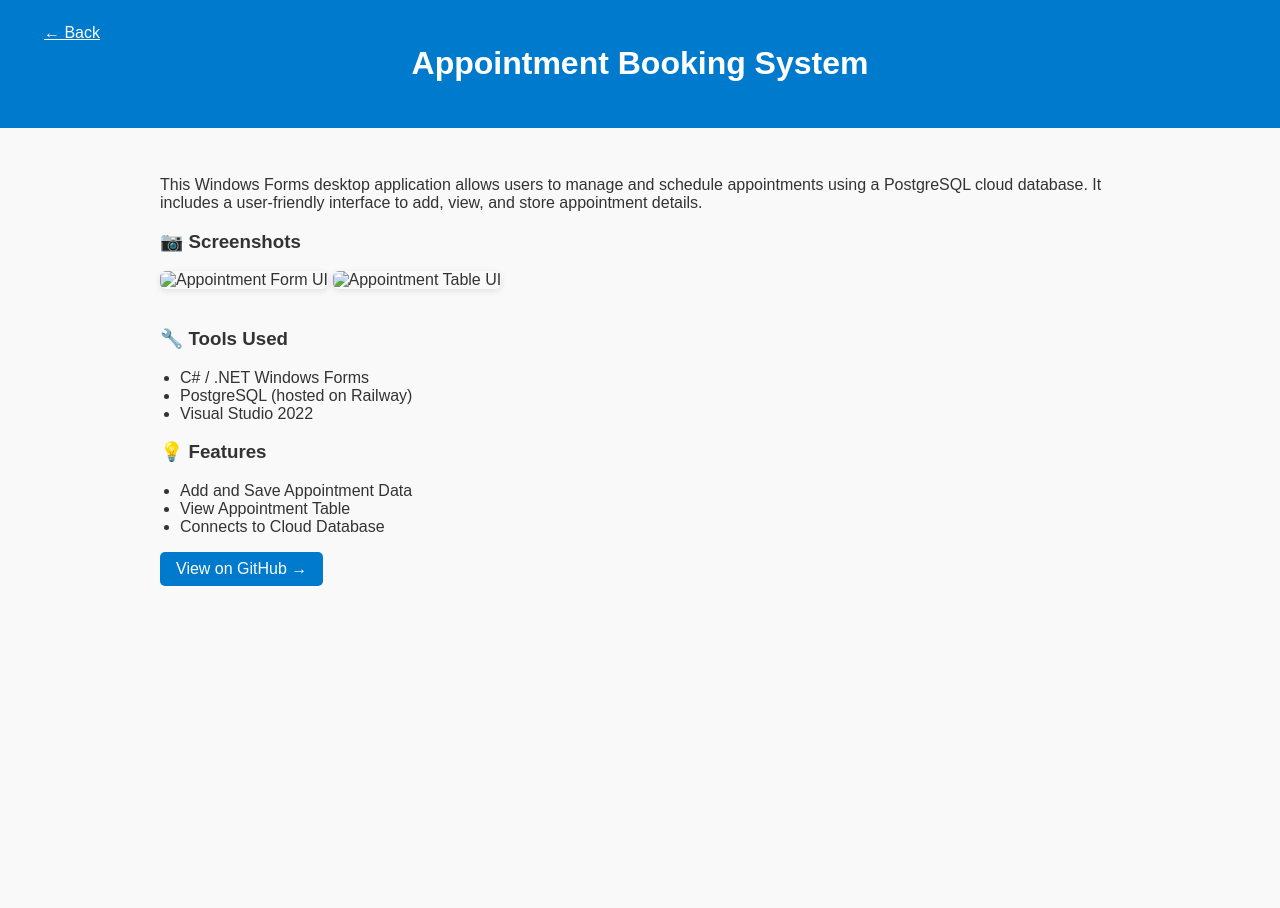
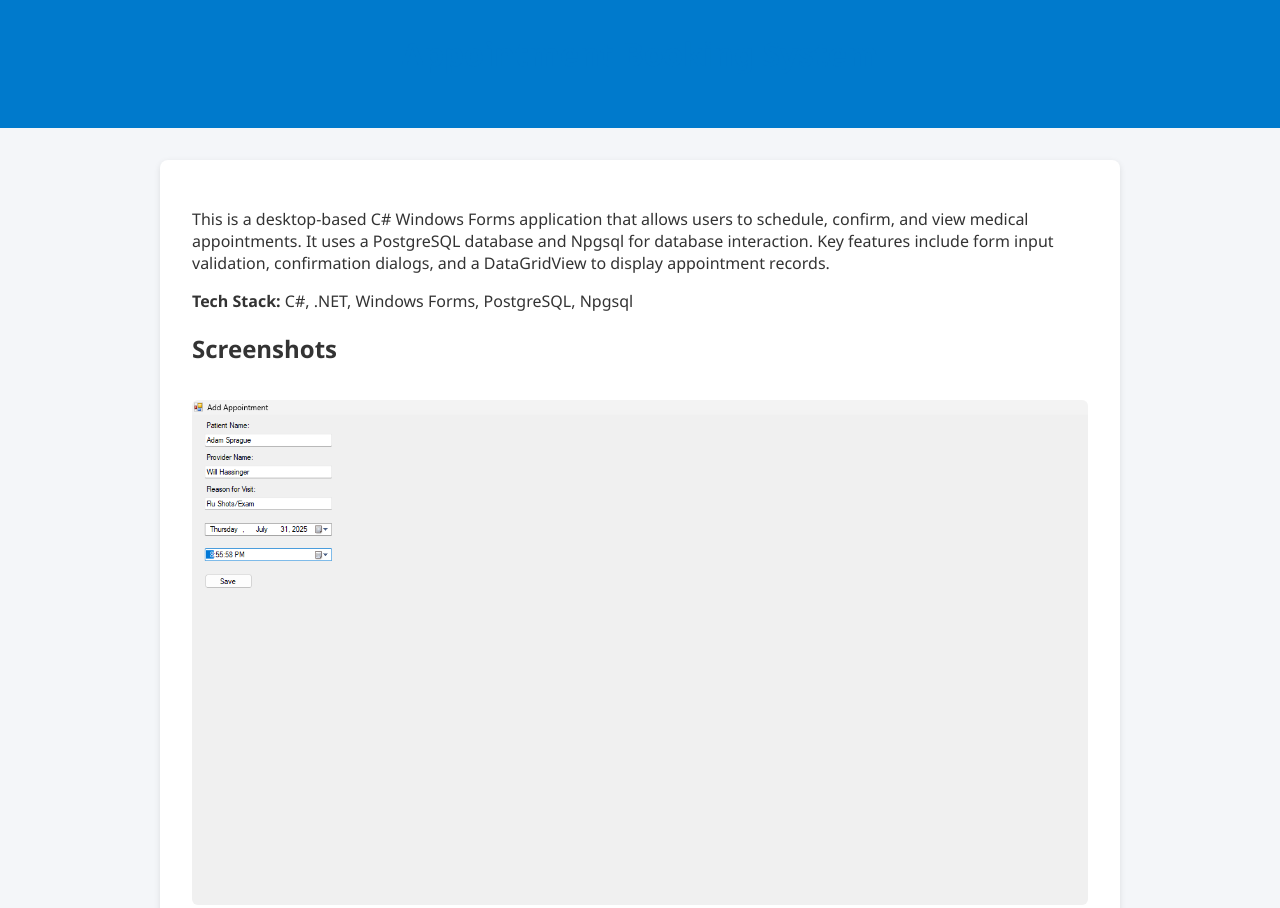
Before and after one commit to MTariq2023/MohammedTariq.github.io, a plain HTML site: page appointment-system.html in a window 1280 px wide. Shown: the top 908 px of the page. Before the commit the page ends 800 px from the top, so only its background shows below. Drawn offline with Linux system fonts and the light colour scheme.

Commit message:
Update appointment-system.html

```diff
--- a/appointment-system.html
+++ b/appointment-system.html
@@ -2,83 +2,95 @@
 <html lang="en">
 <head>
   <meta charset="UTF-8" />
-  <title>Appointment Booking System</title>
-  <link rel="stylesheet" href="../css/style.css" />
+  <meta name="viewport" content="width=device-width, initial-scale=1.0"/>
+  <title>Appointment Booking System | Mohammed Tariq</title>
   <style>
     body {
-      font-family: Arial, sans-serif;
       margin: 0;
-      padding: 0;
-      background-color: #f9f9f9;
+      font-family: 'Segoe UI', Tahoma, Geneva, Verdana, sans-serif;
+      background-color: #f4f6f9;
       color: #333;
     }
+
     header {
       background-color: #007acc;
       color: white;
-      padding: 1.5rem;
+      padding: 2rem;
       text-align: center;
     }
-    header a {
-      color: white;
-      text-decoration: underline;
-      float: left;
-      margin-left: 20px;
-    }
+
     .container {
       max-width: 960px;
       margin: 0 auto;
       padding: 2rem;
     }
-    img {
+
+    h1 {
+      color: #007acc;
+      margin-top: 0;
+    }
+
+    .project-details {
+      background: white;
+      padding: 2rem;
+      border-radius: 8px;
+      box-shadow: 0 2px 6px rgba(0,0,0,0.1);
+    }
+
+    .project-details img {
       max-width: 100%;
       border-radius: 6px;
-      box-shadow: 0 2px 6px rgba(0, 0, 0, 0.1);
-      margin-bottom: 20px;
+      margin: 15px 0;
     }
-    ul {
-      padding-left: 20px;
+
+    .button {
+      display: inline-block;
+      margin: 15px 10px 0 0;
+      background-color: #007acc;
+      color: white;
+      padding: 10px 16px;
+      border-radius: 5px;
+      text-decoration: none;
+      font-weight: bold;
     }
-    .btn {
-      display: inline-block;
-      background: #007acc;
-      color: #fff;
-      padding: 0.5rem 1rem;
-      text-decoration: none;
-      border-radius: 5px;
+
+    .button:hover {
+      background-color: #005f99;
     }
-    .btn:hover {
-      background: #005fa3;
+
+    footer {
+      text-align: center;
+      padding: 1rem;
+      background-color: #e0e0e0;
+      margin-top: 3rem;
     }
   </style>
 </head>
 <body>
+
   <header>
-    <a href="../index.html">← Back</a>
     <h1>Appointment Booking System</h1>
   </header>
 
   <div class="container">
-    <p>This Windows Forms desktop application allows users to manage and schedule appointments using a PostgreSQL cloud database. It includes a user-friendly interface to add, view, and store appointment details.</p>
+    <div class="project-details">
+      <p>This is a desktop-based C# Windows Forms application that allows users to schedule, confirm, and view medical appointments. It uses a PostgreSQL database and Npgsql for database interaction. Key features include form input validation, confirmation dialogs, and a DataGridView to display appointment records.</p>
 
-    <h3>📷 Screenshots</h3>
-    <img src="../images/appointment-form.png" alt="Appointment Form UI">
-    <img src="../images/appointment-table.png" alt="Appointment Table UI">
+      <p><strong>Tech Stack:</strong> C#, .NET, Windows Forms, PostgreSQL, Npgsql</p>
 
-    <h3>🔧 Tools Used</h3>
-    <ul>
-      <li>C# / .NET Windows Forms</li>
-      <li>PostgreSQL (hosted on Railway)</li>
-      <li>Visual Studio 2022</li>
-    </ul>
+      <h2>Screenshots</h2>
+      <img src="images/appointment-1.png" alt="Appointment Form Screenshot">
+      <img src="images/appointment-2.png" alt="Appointment Saved Screenshot">
+      <img src="images/appointment-3.png" alt="Database Table Screenshot">
 
-    <h3>💡 Features</h3>
-    <ul>
-      <li>Add and Save Appointment Data</li>
-      <li>View Appointment Table</li>
-      <li>Connects to Cloud Database</li>
-    </ul>
+      <a class="button" href="https://github.com/MohammedTariq/AppointmentSystem" target="_blank">View on GitHub</a>
+      <a class="button" href="index.html">← Back to Portfolio</a>
+    </div>
+  </div>
 
-    <a href="https://github.com/MohammedTariq/appointment-system" target="_blank" class="btn">View on GitHub →</a>
-  </div>
+  <footer>
+    &copy; 2025 Mohammed Tariq · <a href="mailto:mohammed1645tariq@gmail.com">Email Me</a> · <a href="https://github.com/MohammedTariq" target="_blank">GitHub</a>
+  </footer>
+
 </body>
 </html>
```
